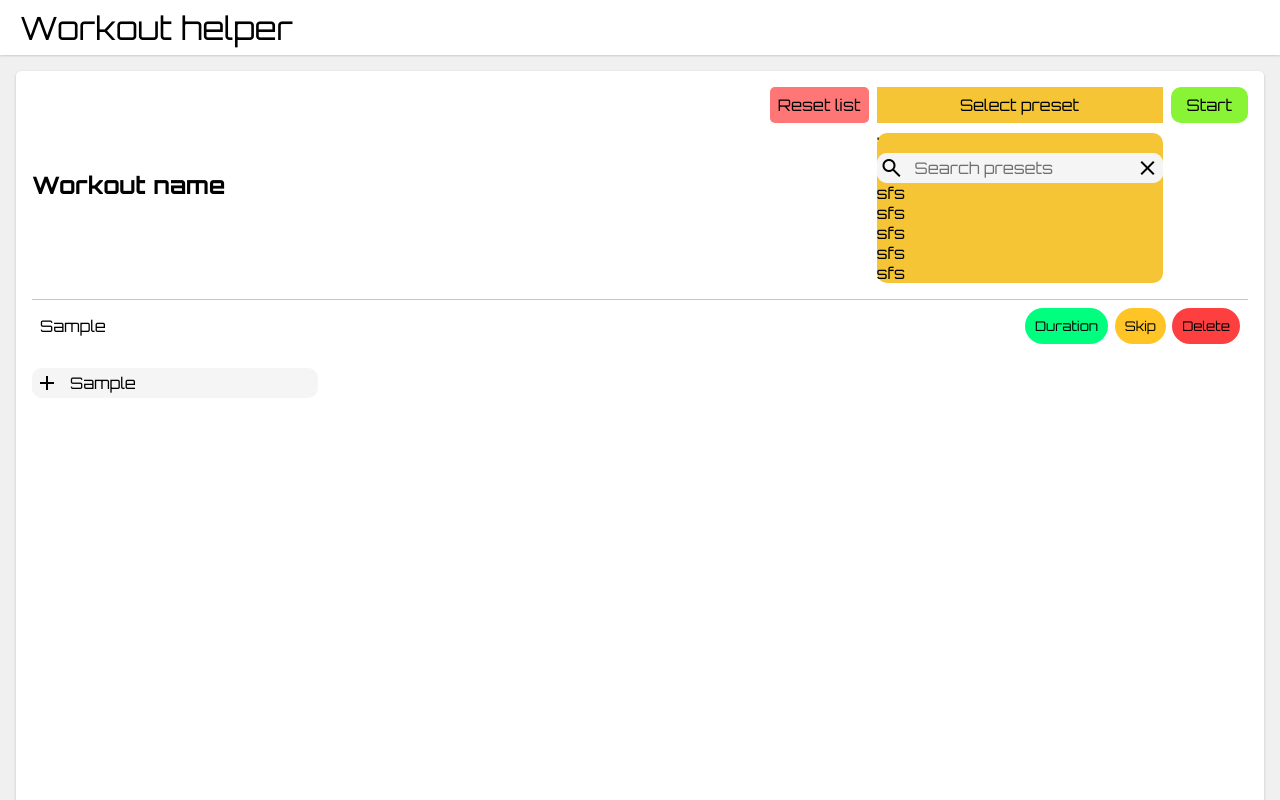
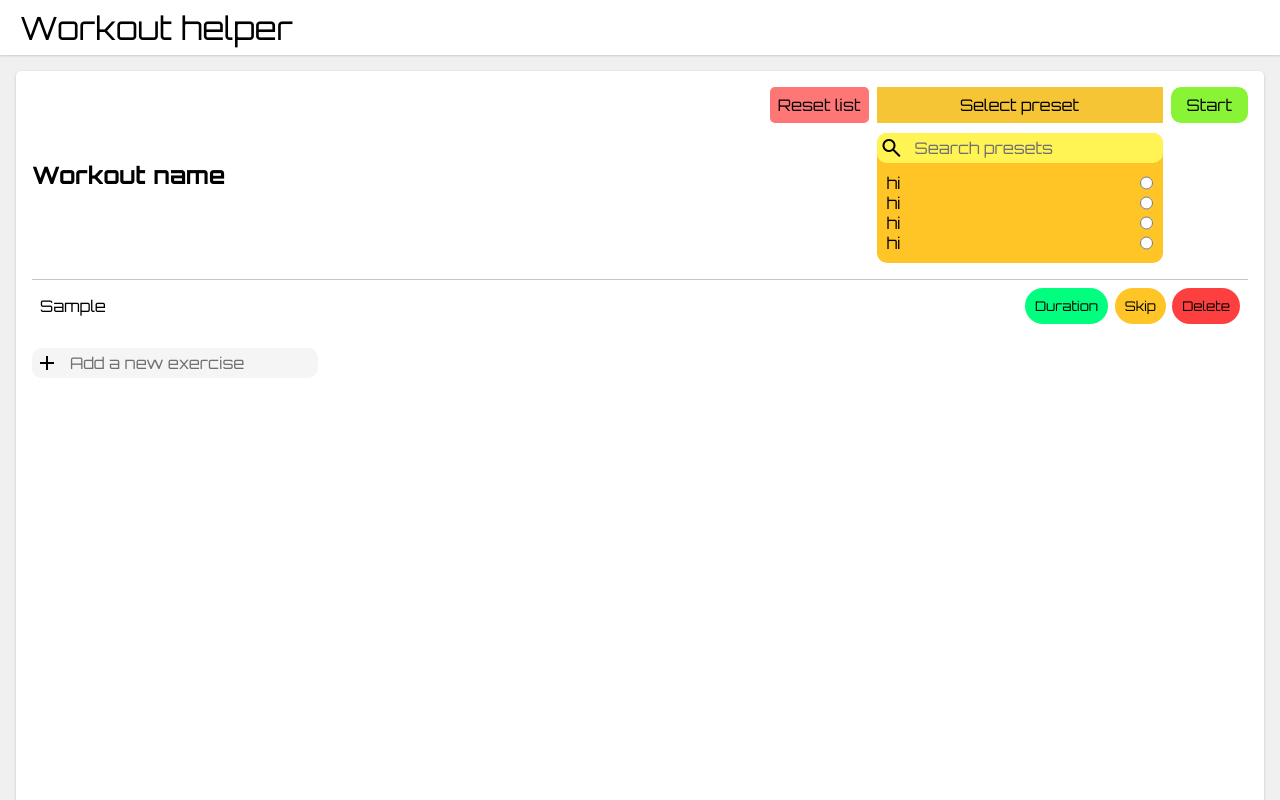
Before and after one commit to lukarantalainen/workout-helper, a website built with Vite: page index.html in a window 1280 px wide. Both pictures are taken after typing "Sample" into the empty fields and a click on the button "add". Shown: the top 800 px of the page. Built offline with nearby package versions, Linux system fonts and the light colour scheme.

Commit message:
Added remove buttons to input fields

```diff
--- a/index.html
+++ b/index.html
@@ -53,38 +53,44 @@
                         </button>
 
                         <div class="select-container">
-                            <div class="search-root">'
-
+                            <div class="search-root">
                                 <div class="search-container" id="search-container">
                                     <form class="input-container" id="search-input-container">
-                                        <div class="input-button-container">
-                                            <button id="search-submit-button" type="submit" class="text-input-button">
+                                        <div class="search-button-container">
+                                            <button id="search-submit-button" class="search-button" type="submit">
                                                 <span id="input-icon" class="material-symbols-outlined">search</span>
                                             </button>
                                         </div>
 
                                         <input id="search-input" class="input-field" placeholder="Search presets"
                                             autocomplete="off"
-                                            onfocus="inputFocus('search-input-container', 'search-reset-button')"
-                                            onblur="inputBlur('search-input-container', 'search-reset-button')">
+                                            oninput="onInputHideResetButton('search-input', 'search-reset-button')">
 
-                                        <div class="input-button-container">
-                                            <button id="search-reset-button" type="reset" class="text-input-button">
+                                        <div class="search-button-container">
+                                            <button id="search-reset-button" class="search-button" type="reset"
+                                                onclick="clearInput(event, 'search-input', 'search-reset-button')">
                                                 <span id="input-icon" class="material-symbols-outlined">close</span>
                                             </button>
                                         </div>
                                     </form>
                                 </div>
-
-                                <div class="item-container">
-                                    <ul style="list-style:none;">
-                                        <li>sfs</li>
-                                        <li>sfs</li>
-                                        <li>sfs</li>
-                                        <li>sfs</li>
-                                        <li>sfs</li>
-                                    </ul>
-                                </div>
+                            </div>
+                            <div class="preset-list-container">
+                                <ul style="list-style: none;">
+                                    <div class="preset-list-item">
+                                        <li>hi </li>
+                                        <input type="radio" name="preset-button">
+                                    </div>
+                                    <div class="preset-list-item">
+                                        <li>hi </li><input type="radio" name="preset-button">
+                                    </div>
+                                    <div class="preset-list-item">
+                                        <li>hi </li><input type="radio" name="preset-button">
+                                    </div>
+                                    <div class="preset-list-item">
+                                        <li>hi </li><input type="radio" name="preset-button">
+                                    </div>
+                                </ul>
 
                             </div>
                         </div>
@@ -109,20 +115,16 @@
                         </button>
                     </div>
 
-                    <input id="exercise-name-input" class="input-field" placeholder="Add a new exercise"
-                        autocomplete="off" onfocus="inputFocus('exercise-input-container', 'text-reset-button')"
-                        onblur="inputBlur('exercise-input-container', 'text-reset-button')">
+                    <input id="exercise-name-input" class="input-field" placeholder="Add a new exercise" type="text"
+                        autocomplete="off" oninput="onInputHideResetButton('exercise-name-input', 'text-reset-button')">
 
                     <div class="input-button-container">
-                        <button id="text-reset-button" type="reset" class="text-input-button">
+                        <button id="text-reset-button" class="text-input-button"
+                            onclick="clearInput(event, 'exercise-name-input', 'text-reset-button')">
                             <span id="input-icon" class="material-symbols-outlined">close</span>
                         </button>
                     </div>
                 </form>
-
-                <div class="horizontal-shake" id="error-container">
-
-                </div>
             </div>
         </div>
     </div>
--- a/main.js
+++ b/main.js
@@ -29,7 +29,7 @@ function exerciseListAppend(id) {
             listContainer.appendChild(item);
             listContainer.appendChild(buttons);
             document.getElementById("exercise-list").appendChild(listContainer);
-            clearInput();
+            clearInput(event, "exercise-name-input", "text-reset-button");
         }
 
     }
@@ -114,13 +114,21 @@ function inputError(msg) {
 
 }
 
+function clearInput(event, input, reset) {
+    event.preventDefault();
+    document.getElementById(reset).style.visibility = "hidden";
+    document.getElementById(input).value = "";
+    document.getElementById(input).focus();
+    onInputHideResetButton(input, reset);
+
+}
+
 function addExerciseToList(event) {
     event.preventDefault();
     exerciseListAppend();
 }
 
 function select_preset() {
-
 
 }
 
@@ -154,16 +162,15 @@ function startExercise() {
     listItems();
 }
 
-function inputFocus(container, reset) {
-    let input = document.getElementById(container);
-    input.style.outline = "2px solid #146eff";
+function onInputHideResetButton(input, reset) {
     let resetButton = document.getElementById(reset)
-    resetButton.style.visibility = "visible";
+    resetButton.classList.add("visible");
+
+    let inputField = document.getElementById(input);
+
+    if (inputField.value == "") {
+        resetButton.classList.remove("visible");
+
+    }
+
 }
-
-function inputBlur(container, reset) {
-    let input = document.getElementById(container);
-    input.style.outline = "none";
-    let resetButton = document.getElementById(reset)
-    resetButton.style.visibility = "hidden";
-}
--- a/styles.css
+++ b/styles.css
@@ -123,28 +123,70 @@
        border-radius: 5px;
    }
 
+   .select-button-container {
+       display: flex;
+       flex-direction: column;
+       justify-content: center;
+       transition-duration: 200ms;
+   }
+
    #select-button {
        background-color: #f5c535;
        border: none;
    }
 
    .select-container {
-       display: block;
-       background-color: #f5c535;
+       display: flex;
+       flex-direction: column;
        border-radius: 10px;
+       background-color: #ffc526;
        margin-top: 10px;
    }
 
-   .select-button-container {
+   .search-button-container {
+       border-radius: inherit;
+       height: 100%;
+   }
+
+   .search-button {
        display: flex;
-       flex-direction: column;
+       align-items: center;
        justify-content: center;
+       border-radius: inherit;
+       background-color: rgb(255, 244, 84);
+       height: 100%;
+       width: 30px;
+   }
+
+   #search-reset-button {
+       visibility: hidden;
+   }
+
+   #search-input-container {
+       background-color: rgb(255, 244, 84);
+   }
+
+   .preset-list-container {
+       padding: 10px;
+       width: 100%;
+   }
+
+   .preset-list-item {
+       display: flex;
+       justify-content: space-between;
    }
 
    #start-button {
        background-color: #89F336;
        padding: 0.5em 1em;
        border-radius: 10px;
+   }
+
+   @media (max-width: 700px) {
+
+       .content-header-button-container {
+           display: none;
+       }
    }
 
    .main-content {
@@ -174,7 +216,6 @@
        height: 30px;
        min-width: 0;
        max-width: 300px;
-       background-color: #f5f5f5;
    }
 
    #input-container:hover {
@@ -183,6 +224,11 @@
 
    .input-button-container {
        height: 100%;
+       border-radius: inherit;
+   }
+
+   #exercise-input-container {
+       background-color: #f5f5f5;
    }
 
    .text-input-button {
@@ -193,8 +239,9 @@
        border: none;
        width: 30px;
        height: 100%;
-       border-radius: 10px;
+       border-radius: inherit;
        padding: 0;
+       color: blue;
    }
 
    .text-input-button:hover {
@@ -283,6 +330,10 @@
        animation: horizontal-shaking 0.1s;
    }
 
+   .visible {
+       visibility: visible !important;
+   }
+
    @keyframes horizontal-shaking {
        0% {
            transform: translateX(0);
```
